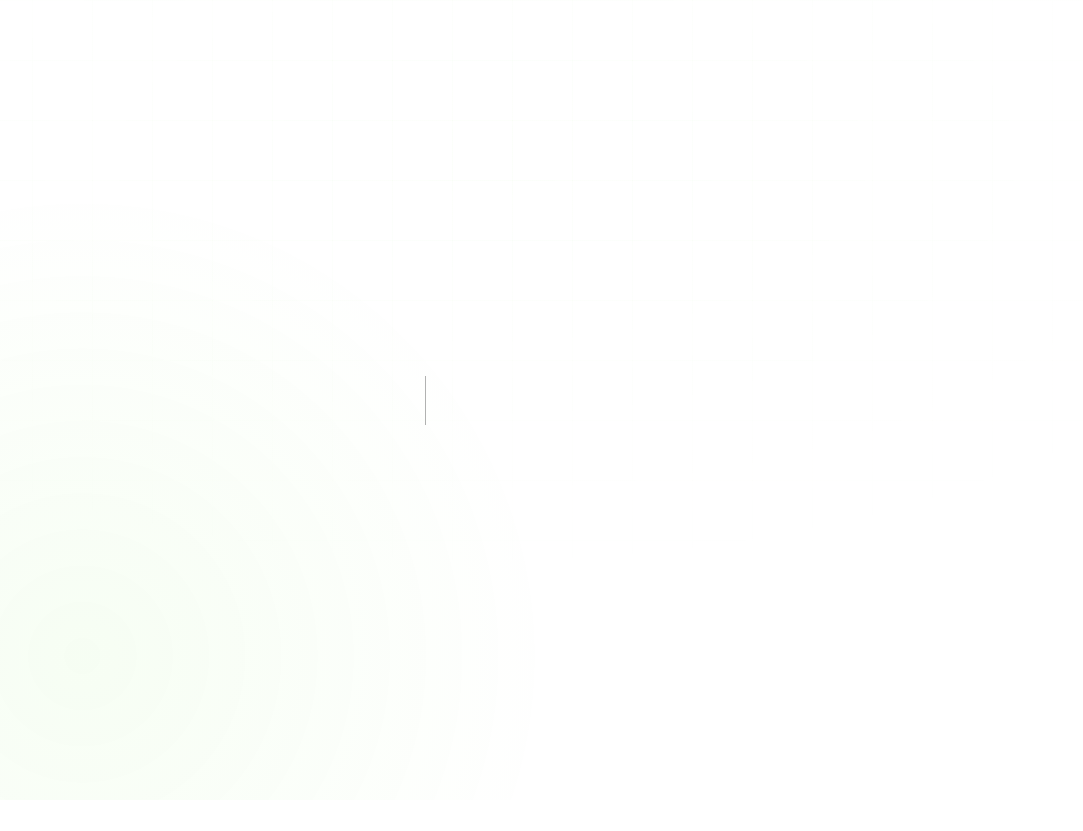
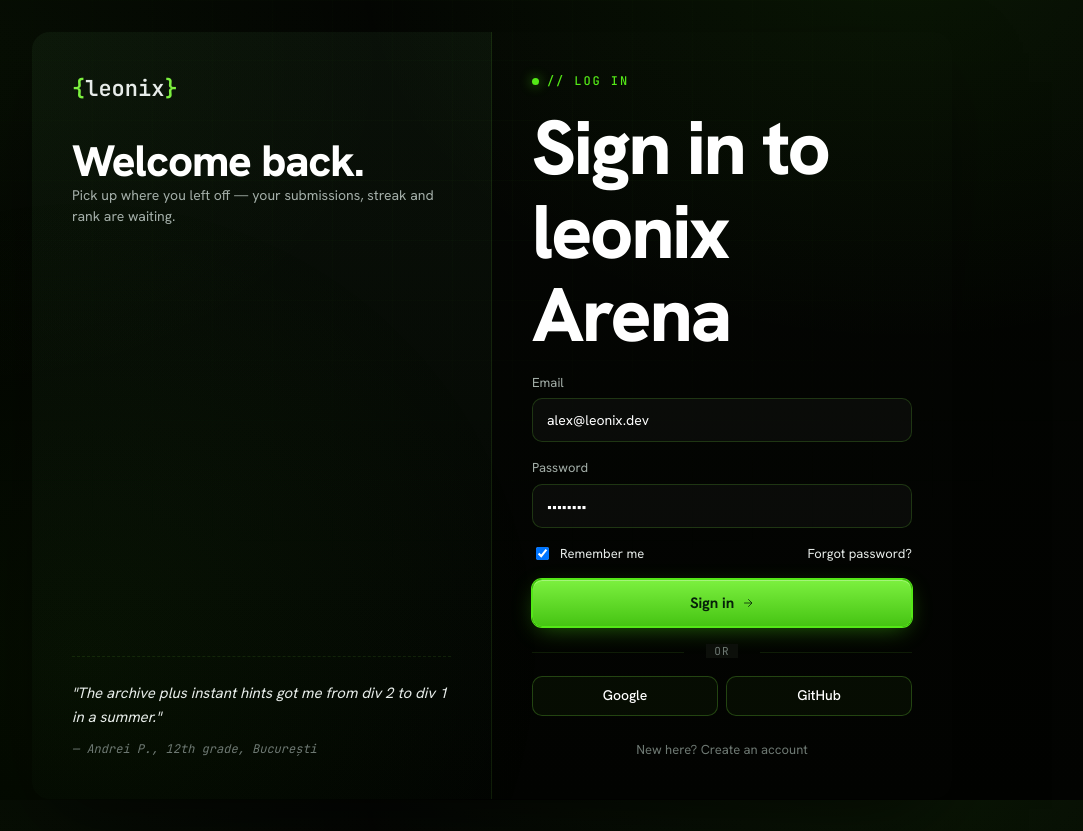
Before and after one commit to Yusy04/leonix-arena, a Next.js app: page /login in a window 1280 px wide. Before the commit this address had no page. Shown: the whole page, without its empty margins (148-1231 px from the left). Before the commit the page ends 800 px from the top, so only its background shows below. Built offline with nearby package versions, Linux system fonts and the light colour scheme.

Commit message:
feat: wire chrome-free auth routes

```diff
--- /dev/null
+++ b/app/(auth)/layout.tsx
@@ -0,0 +1,3 @@
+export default function AuthLayout({ children }: { children: React.ReactNode }) {
+  return <main className="app-root" data-screen-label="auth">{children}</main>;
+}
--- /dev/null
+++ b/app/(auth)/login/page.tsx
@@ -0,0 +1,2 @@
+import { Login } from "@/components/pages/Auth";
+export default function Page() { return <Login />; }
--- /dev/null
+++ b/app/(auth)/register/page.tsx
@@ -0,0 +1,2 @@
+import { Register } from "@/components/pages/Auth";
+export default function Page() { return <Register />; }
```
